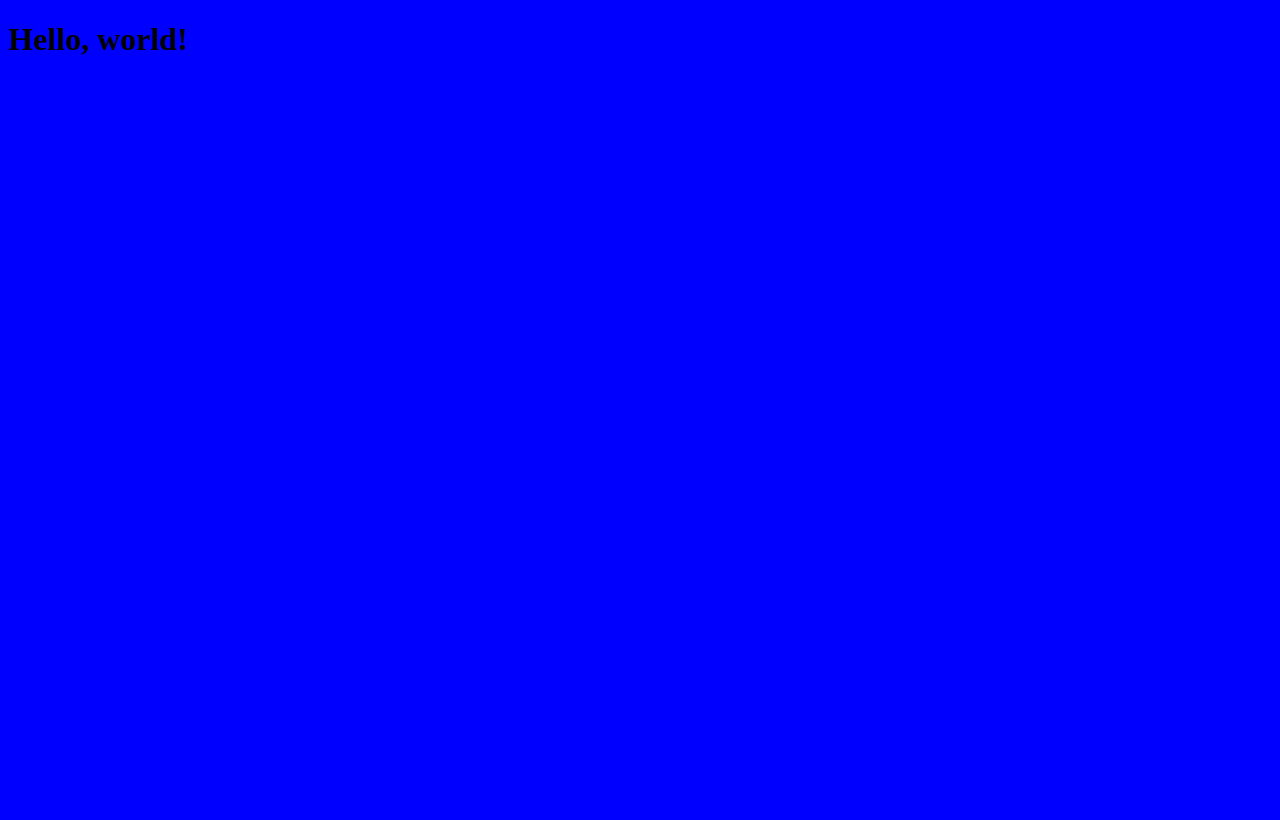
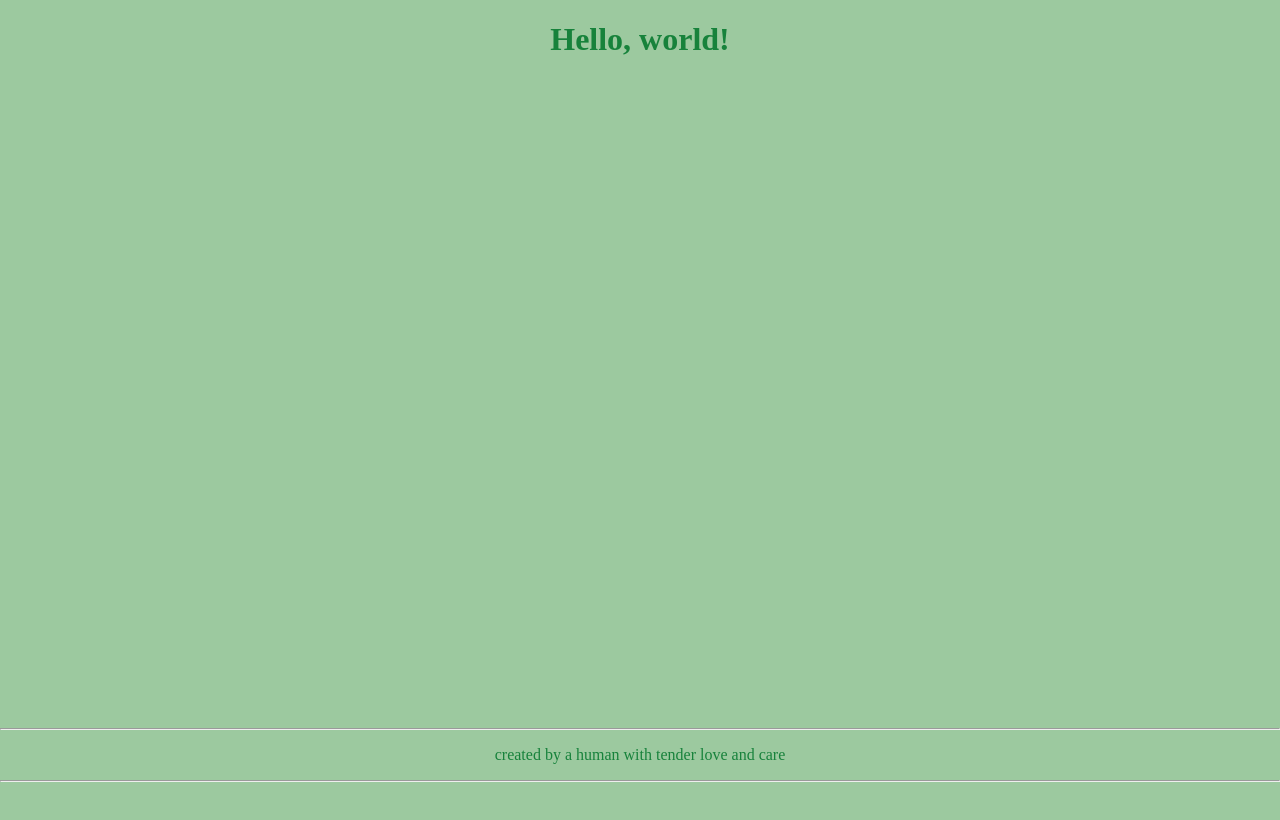
Before and after one commit to leauxgan1/http_server, a plain HTML site: page static/index.html in a window 1280 px wide. Drawn offline with Linux system fonts and the light colour scheme.

Commit message:
Restructured project into two modules and added support for middleware by nesting handlers

```diff
--- a/static/index.html
+++ b/static/index.html
@@ -6,12 +6,19 @@
   <title>Hello, world!</title>
   <meta name="viewport" content="width=device-width,initial-scale=1">
   <meta name="description" content="">
-  <link rel="stylesheet" type="text/css" href="style.css">
+  <link rel="stylesheet" type="text/css" href="/style.css">
   <link rel="icon" href="favicon.png">
 </head>
 
 <body>
-  <h1>Hello, world!</h1>
+  <main>
+    <h1>Hello, world!</h1>
+  </main>
+  <footer>
+    <hr>
+    <p> created by a human with tender love and care </p>
+    <hr>
+  </footer>
 </body>
 
 </html>
--- a/static/style.css
+++ b/static/style.css
@@ -1,3 +1,19 @@
-* {
-  background: blue;
+body {
+  background: hsla(125, 30%, 70%);
+  color: hsl(140, 70%, 30%);
+  text-align: center;
+
+  width: 100vw;
+  height: 100vh;
+  margin: 0;
 }
+
+main {
+  height: 50%;
+}
+
+footer {
+  position: fixed;
+  top: calc(100vh - 80px);
+  width: 100%;
+}
```
Also changed, not shown: 8 other files.
